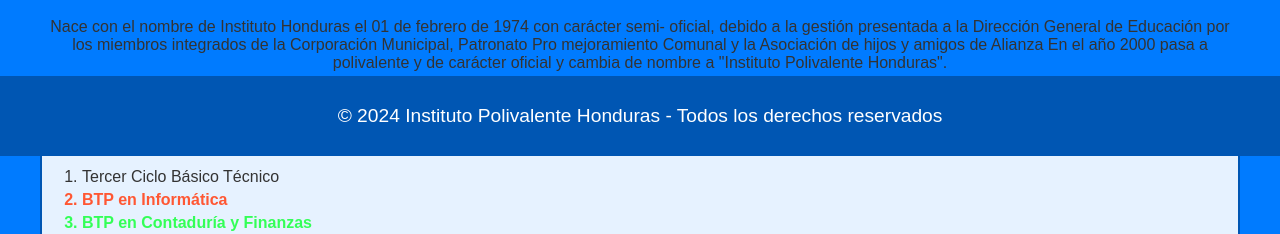
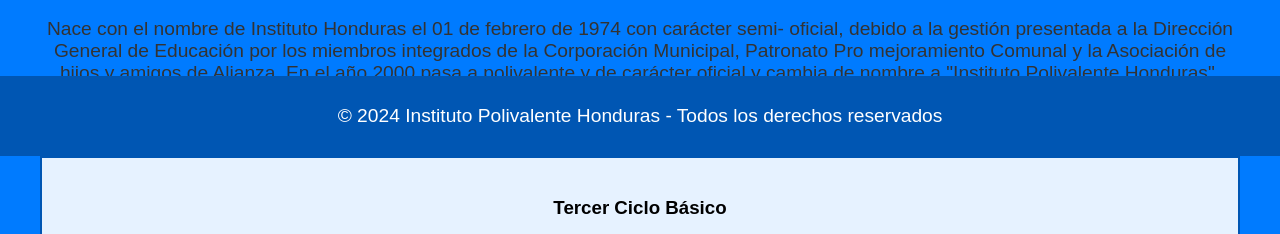
Before and after one commit to IPH-Honduras/grados, a plain HTML site: page index.html in a window 1280 px wide. Shown: the part 644-878 px from the top of the page. Drawn offline with Linux system fonts and the light colour scheme.

Commit message:
Update index.html

```diff
--- a/index.html
+++ b/index.html
@@ -27,27 +27,25 @@
         <h2>Bienvenidos a nuestro sitio web</h2>
         <p>En el Instituto Polivalente Honduras, ofrecemos una educación integral para los grados de séptimo, octavo, y noveno, así como una formación técnica en mecánica, contaduría y finanzas, e informática.</p>
         <p>Descubre más sobre los grados que atendemos, nuestras carreras, y las novedades de nuestro instituto.</p>
+
         <h1>Instituto Polivalente Honduras</h1>
-        <p></p>Nace con el nombre de Instituto Honduras el 01 de febrero de 1974 con carácter semi- oficial, debido a la gestión presentada a la Dirección General de Educación por los
-miembros integrados de la Corporación Municipal, Patronato Pro mejoramiento Comunal y la Asociación de hijos y amigos de Alianza En el año 2000 pasa a polivalente y de carácter
-oficial y cambia de nombre a "Instituto Polivalente Honduras".</p>
-        <h2></h2>Ofrece las modalidades de:</h2>
+        <p class="texto-justificado">Nace con el nombre de Instituto Honduras el 01 de febrero de 1974 con carácter semi- oficial, debido a la gestión presentada a la Dirección General de Educación por los miembros integrados de la Corporación Municipal, Patronato Pro mejoramiento Comunal y la Asociación de hijos y amigos de Alianza. En el año 2000 pasa a polivalente y de carácter oficial y cambia de nombre a "Instituto Polivalente Honduras".</p>
+
+        <!-- Texto más grande, blanco y en cursiva -->
+        <p class="ofrecemos">Ofrecemos las modalidades de:</p>
 
         <div class="modalidades">
+            <h3>Tercer Ciclo Básico</h3>
             <ul>
-
-                        <li class="cero">Tercer Ciclo Básico Técnico</li>
                 <li class="uno">BTP en Informática</li>
                 <li class="dos">BTP en Contaduría y Finanzas</li>
                 <li class="tres">BTP en Mecánica Automotriz</li>
                 <li class="cuatro">BTP en Humanidades</li>
                 <li class="cinco">Educación a distancia:</li>
-
                 <li class="seis">BTP en Administración de Empresas</li>
             </ul>
+        </div>
 
-            </div>
-        </div>
         <div class="mission-vision">
             <div class="mission">
                 <h3>Misión</h3>
```
Lines whose indentation alone changed are shown as unchanged.
